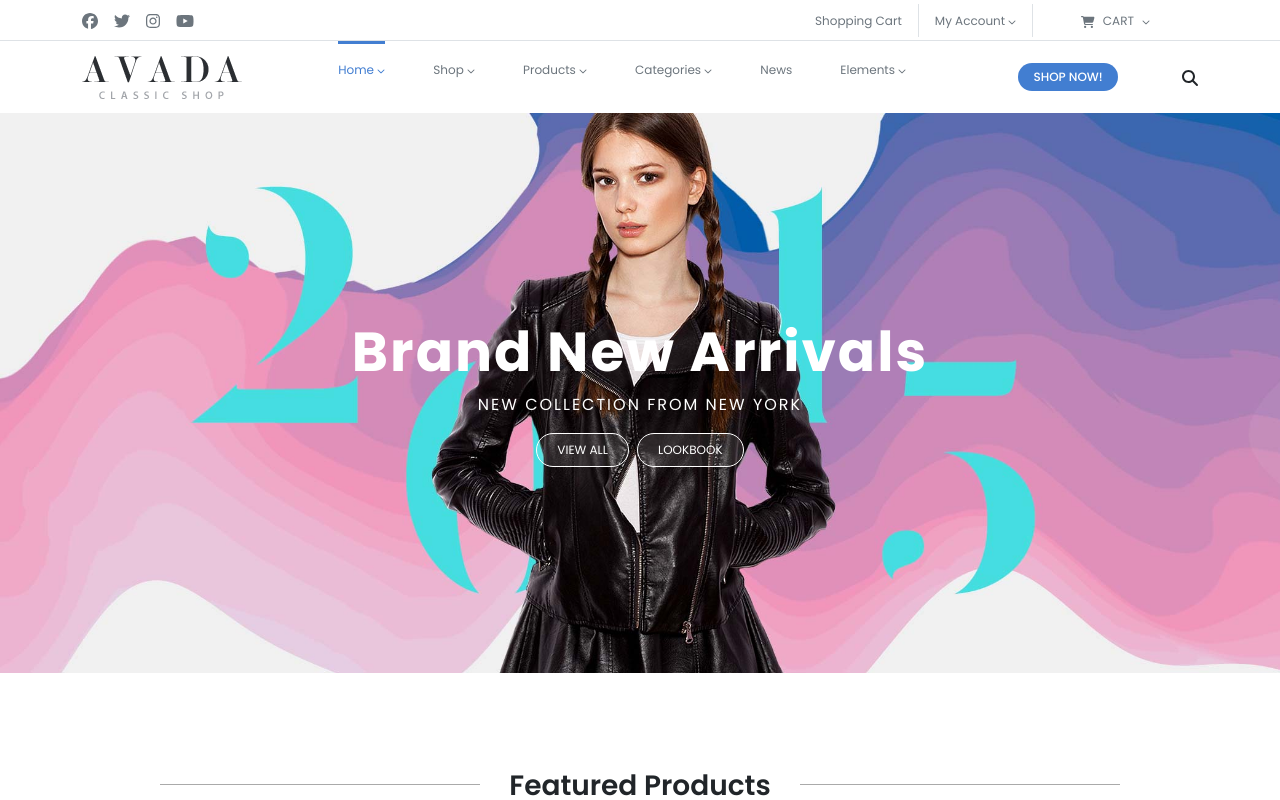
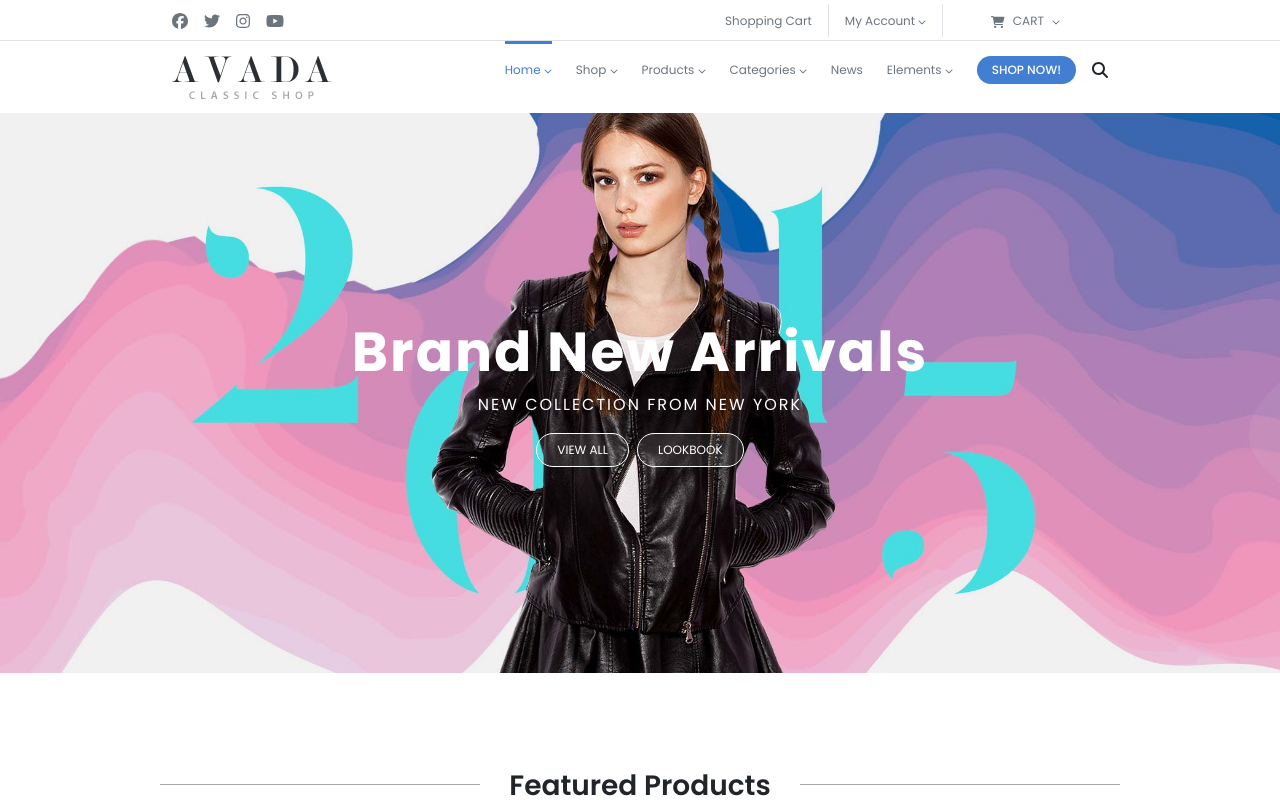
Before and after one commit to GiadaMarzapane/proj-html-vuejs, a Vue app: page / in a window 1280 px wide. Shown: the top 800 px of the page. Built offline with nearby package versions, Linux system fonts and the light colour scheme.

Commit message:
Fix spazi section

```diff
--- a/src/components/AppBlog.vue
+++ b/src/components/AppBlog.vue
@@ -46,7 +46,7 @@ export default {
                 </div>
             </div>
         </section>
-        <section class="py-4">
+        <section class="py-5">
             <div class="w-75 mx-auto d-flex">
                 <div class="w-25 d-flex flex-column px-4">
                     <div>
--- a/src/components/AppCollection.vue
+++ b/src/components/AppCollection.vue
@@ -38,7 +38,7 @@ export default {
 
 <style lang="scss" scoped>
 section{
-        height: 70vh;
+        height: 90vh;
     }
     .card-collection{
         height: 100%;
--- a/src/components/AppFooter.vue
+++ b/src/components/AppFooter.vue
@@ -135,7 +135,7 @@ export default {
 
 <style lang="scss" scoped>
 .subscribe{
-        background-color: rgb(40, 40, 40);
+        background-color: #303337;
         .envelope{
             height: 50px;
             width: 50px;
--- a/src/components/AppHeader.vue
+++ b/src/components/AppHeader.vue
@@ -14,7 +14,7 @@ export default {
 <template>
     <header class="w-100 pb-5">
         <section class="border-bottom">
-            <div class="container d-flex justify-content-between align-items-center">
+            <div class="w-75 container d-flex justify-content-between align-items-center">
                 <div class="flex-grow-1 pt-2 pb-2">
                     <font-awesome-icon icon="fa-brands fa-facebook" class="me-3 text-secondary" />
                     <font-awesome-icon icon="fa-brands fa-twitter" class="me-3 text-secondary" />
@@ -37,13 +37,13 @@ export default {
             </div>
         </section>
         <section>
-            <div class="container d-flex justify-content-between align-items-center">
-                <div>
+            <div class="w-75 container d-flex justify-content-between align-items-baseline">
+                <div class="align-self-center">
                     <img src="../asset/images/classic_shop_logo1x.png" alt="logo">
                 </div>
-                <div>
-                    <ul class="d-flex">
-                        <li v-for="(element, index) in store.mainNav" class="me-5" :class="(index == 0) ? 'active' : '' ">
+                <div class="flex-grow-1">
+                    <ul class="d-flex justify-content-end">
+                        <li v-for="(element, index) in store.mainNav" class="me-4" :class="(index == 0) ? 'active' : '' ">
                             <a href="#" class="text-capitalize text-decoration-none" :class="(index == 0) ? 'active' : 'text-secondary' ">
                                 {{ element }}
                                 <font-awesome-icon icon="fa-solid fa-chevron-down" v-if="index != 4" />
@@ -52,7 +52,7 @@ export default {
                     </ul>
                 </div>
                 <div>
-                    <button class="my-btn text-uppercase">Shop now!</button>
+                    <button class="my-btn text-uppercase me-3">Shop now!</button>
                 </div>
                 <div>
                     <font-awesome-icon icon="fa-solid fa-magnifying-glass" />
```
